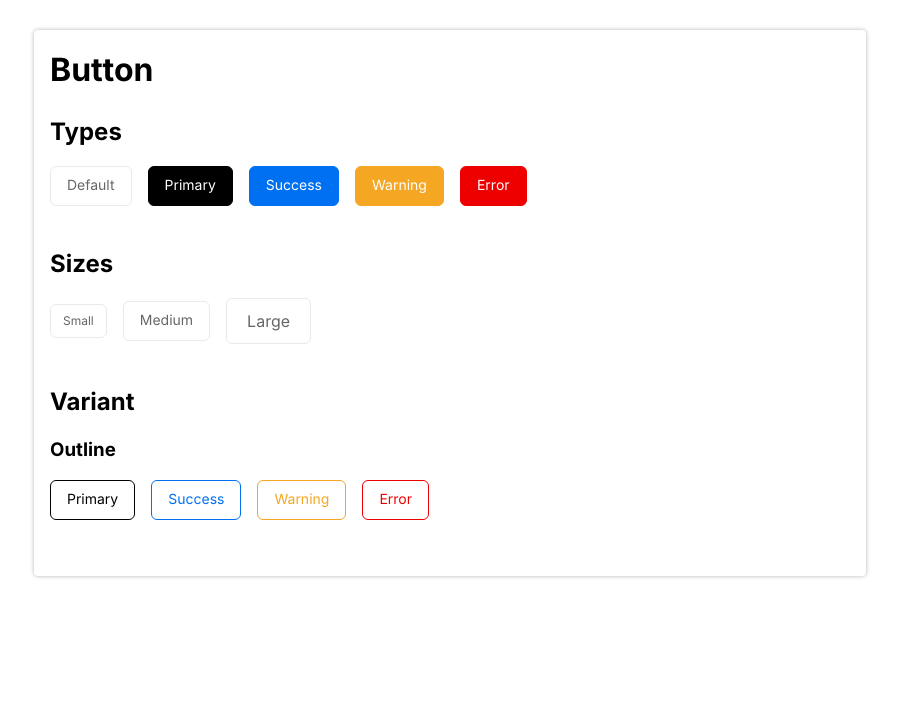
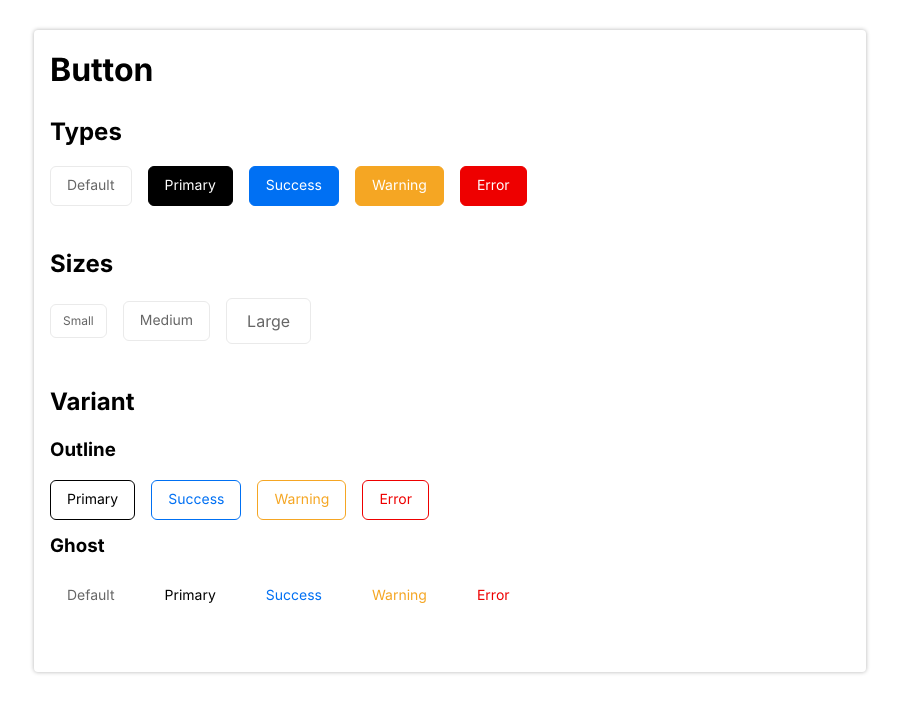
Before and after one commit to bohdev95/react-raw-ui, a React app: page / in a window 1280 px wide. Shown: the top 712 px of the page, without its empty margins (190-1089 px from the left). Built offline with nearby package versions, Linux system fonts and the light colour scheme.

Commit message:
feat(Button): add styles for ghost

```diff
--- a/components/Button/Button.tsx
+++ b/components/Button/Button.tsx
@@ -15,8 +15,7 @@ const Button = forwardRef<HTMLButtonElement, PropsWithChildren<ButtonProps>>(
       className = '',
       size = 'md',
       type = 'default',
-      outline = false,
-      ghost = false,
+      variant,
       htmlType = 'button',
       loading = false,
       disabled = false,
@@ -29,8 +28,8 @@ const Button = forwardRef<HTMLButtonElement, PropsWithChildren<ButtonProps>>(
     const classes = classNames('raw-button', className, {
       [`raw-button-${type}`]: type,
       [`raw-button-${size}`]: size,
-      ['raw-button-outline']: outline,
-      ['raw-button-ghost']: ghost,
+      ['raw-button-outline']: variant === 'outline',
+      ['raw-button-ghost']: variant === 'ghost',
     });
 
     const clickHandler = (event: MouseEvent<HTMLButtonElement>) => {
@@ -184,7 +183,7 @@ const Button = forwardRef<HTMLButtonElement, PropsWithChildren<ButtonProps>>(
           }
 
           .raw-button-primary.raw-button-outline:active {
-            background-color: #000;
+            background-color: rgba(0, 0, 0, 0.8);
           }
 
           .raw-button-success.raw-button-outline {
@@ -200,7 +199,7 @@ const Button = forwardRef<HTMLButtonElement, PropsWithChildren<ButtonProps>>(
           }
 
           .raw-button-success.raw-button-outline:active {
-            background-color: #0070f3;
+            background-color: rgb(0, 112, 243, 0.8);
           }
 
           .raw-button-warning.raw-button-outline {
@@ -216,7 +215,7 @@ const Button = forwardRef<HTMLButtonElement, PropsWithChildren<ButtonProps>>(
           }
 
           .raw-button-warning.raw-button-outline:active {
-            background-color: #f5a623;
+            background-color: rgb(245, 166, 35, 0.8);
           }
 
           .raw-button-error.raw-button-outline {
@@ -232,7 +231,82 @@ const Button = forwardRef<HTMLButtonElement, PropsWithChildren<ButtonProps>>(
           }
 
           .raw-button-error.raw-button-outline:active {
-            background-color: #e00;
+            background-color: rgb(238, 0, 0, 0.8);
+          }
+
+          .raw-button-default.raw-button-ghost {
+            background-color: transparent;
+            border-color: transparent;
+          }
+
+          .raw-button-default.raw-button-ghost:hover,
+          .raw-button-default.raw-button-ghost:focus {
+            color: #666;
+            background-color: #e7e7e7;
+          }
+
+          .raw-button-default.raw-button-ghost:active {
+            background-color: #dcdcdc;
+          }
+
+          .raw-button-primary.raw-button-ghost {
+            color: #000;
+            background-color: transparent;
+            border-color: transparent;
+          }
+
+          .raw-button-primary.raw-button-ghost:hover,
+          .raw-button-primary.raw-button-ghost:focus {
+            background-color: #e7e7e7;
+          }
+
+          .raw-button-primary.raw-button-ghost:active {
+            background-color: #dcdcdc;
+          }
+
+          .raw-button-success.raw-button-ghost {
+            color: #0070f3;
+            background-color: transparent;
+            border-color: transparent;
+          }
+
+          .raw-button-success.raw-button-ghost:hover,
+          .raw-button-success.raw-button-ghost:focus {
+            background-color: #cce2fd;
+          }
+
+          .raw-button-success.raw-button-ghost:active {
+            background-color: #b3d4fb;
+          }
+
+          .raw-button-warning.raw-button-ghost {
+            color: #f5a623;
+            background-color: transparent;
+            border-color: transparent;
+          }
+
+          .raw-button-warning.raw-button-ghost:hover,
+          .raw-button-warning.raw-button-ghost:focus {
+            background-color: #fdedd3;
+          }
+
+          .raw-button-warning.raw-button-ghost:active {
+            background-color: #fce4bd;
+          }
+
+          .raw-button-error.raw-button-ghost {
+            color: #e00;
+            background-color: transparent;
+            border-color: transparent;
+          }
+
+          .raw-button-error.raw-button-ghost:hover,
+          .raw-button-error.raw-button-ghost:focus {
+            background-color: #fccccc;
+          }
+
+          .raw-button-error.raw-button-ghost:active {
+            background-color: #fab3b3;
           }
         `}</style>
       </button>
--- a/components/Button/Button.types.ts
+++ b/components/Button/Button.types.ts
@@ -4,8 +4,7 @@ interface BaseButtonProps {
   className?: string;
   size?: 'sm' | 'md' | 'lg';
   type?: 'default' | 'primary' | 'success' | 'warning' | 'error';
-  outline?: boolean;
-  ghost?: boolean;
+  variant?: 'outline' | 'ghost';
   htmlType?: ButtonHTMLAttributes<HTMLButtonElement>['type'];
   loading?: boolean;
   disabled?: boolean;
--- a/src/App.tsx
+++ b/src/App.tsx
@@ -110,16 +110,31 @@ function App() {
         </Wrapper>
         <Wrapper title="Variant">
           <Unit title="Outline" layout="row">
-            <Button type="primary" outline>
+            <Button type="primary" variant="outline">
               Primary
             </Button>
-            <Button type="success" outline>
+            <Button type="success" variant="outline">
               Success
             </Button>
-            <Button type="warning" outline>
+            <Button type="warning" variant="outline">
               Warning
             </Button>
-            <Button type="error" outline>
+            <Button type="error" variant="outline">
+              Error
+            </Button>
+          </Unit>
+          <Unit title="Ghost" layout="row">
+            <Button variant="ghost">Default</Button>
+            <Button type="primary" variant="ghost">
+              Primary
+            </Button>
+            <Button type="success" variant="ghost">
+              Success
+            </Button>
+            <Button type="warning" variant="ghost">
+              Warning
+            </Button>
+            <Button type="error" variant="ghost">
               Error
             </Button>
           </Unit>
```
